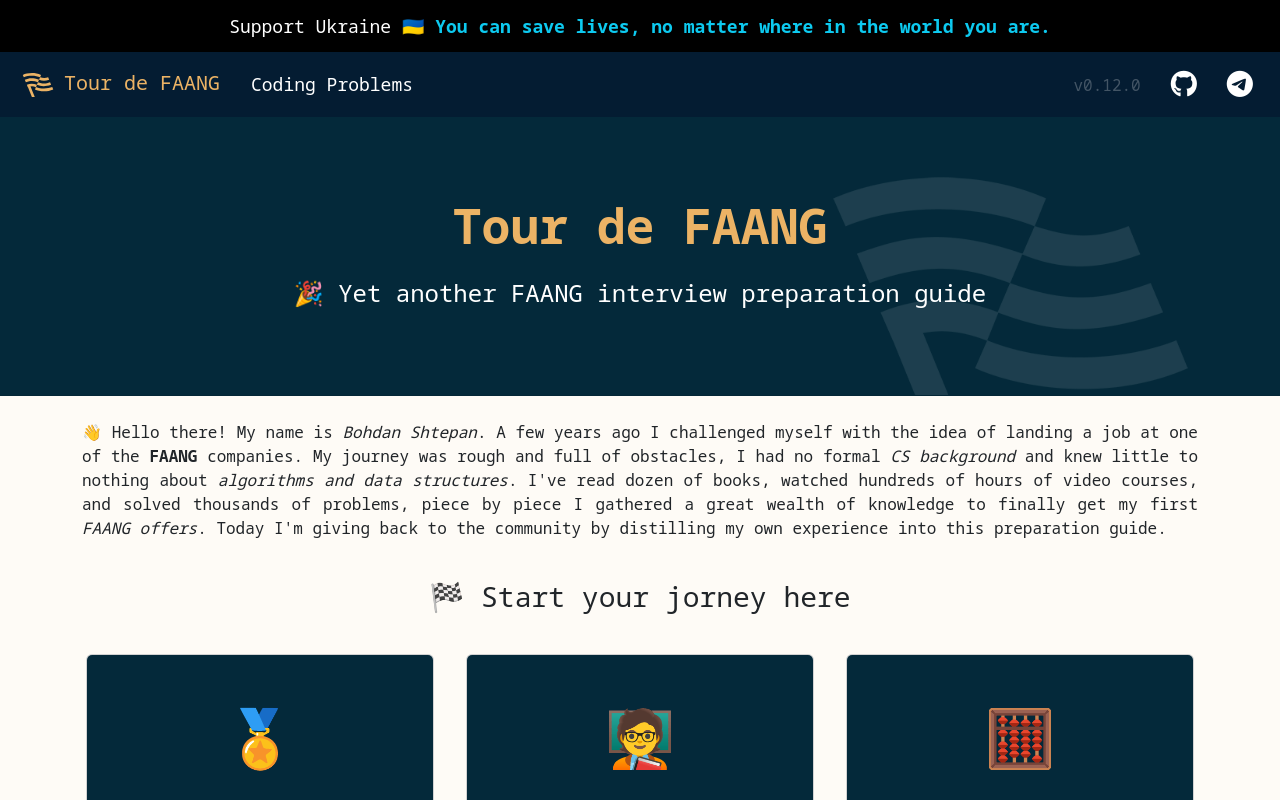
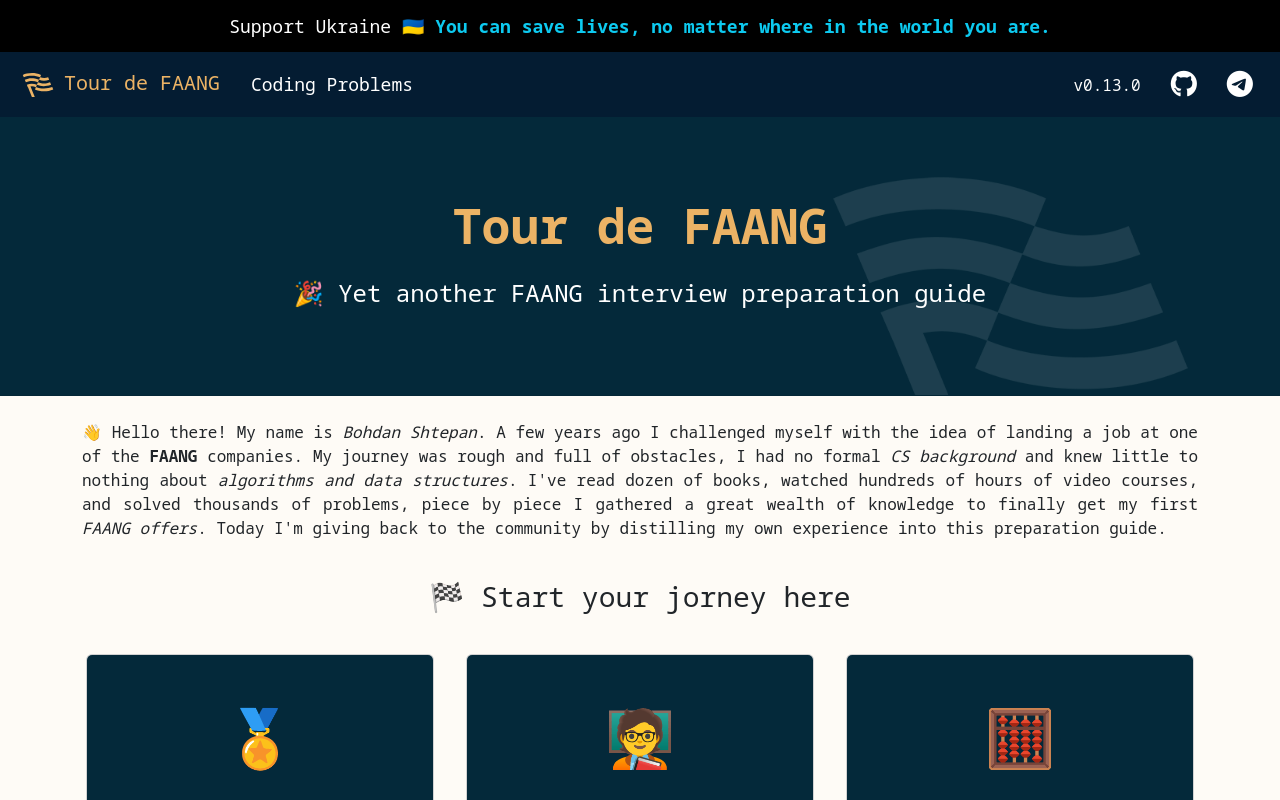
Before and after one commit to Tour-de-FAANG/website, a React (Vite) app: page /#/ in a window 1280 px wide. Shown: the top 800 px of the page. Built offline with nearby package versions, Linux system fonts and the light colour scheme.

Commit message:
feat(Header): adjust social icon buttons cell size; add text-white class to the project version lable.

```diff
--- a/package.json
+++ b/package.json
@@ -1,6 +1,6 @@
 {
   "name": "tour-de-faang",
-  "version": "0.12.0",
+  "version": "0.13.0",
   "description": "🎉 Yet another FAANG interview preparation guide.",
   "source": "src/index.html",
   "browserslist": "> 0.5%, last 2 versions, not dead",
--- a/src/components/Header/index.tsx
+++ b/src/components/Header/index.tsx
@@ -35,16 +35,16 @@
                         <hr className='d-lg-none text-white-50' />
 
                         <ul className='navbar-nav justify-content-end flex-row flex-grow-1'>
-                            <li className='nav-item col-4 col-lg-auto'>
-                                <a className='nav-link disabled fs-6 nav-link-version' href='#'>v{packageJson.version}</a>
+                            <li className='nav-item col col-lg-auto'>
+                                <a className='nav-link disabled fs-6 nav-link-version text-white d-inline-block' href='#'>v{packageJson.version}</a>
                             </li>
-                            <li className='nav-item col-2 col-lg-auto'>
+                            <li className='nav-item col-auto'>
                                 <a className='nav-link py-2 px-0 px-lg-2' href={PROJECT_GITHUB_LINK} rel='noopener'>
                                     <i className='fa-brands fa-github fa-xl'></i>
                                 </a>
                             </li>
 
-                            <li className='nav-item col-2 col-lg-auto'>
+                            <li className='nav-item col-auto'>
                                 <a className='nav-link py-2 px-0 px-lg-2' href={PROJECT_TELEGRAM_LINK} rel='noopener'>
                                     <i className='fa-brands fa-telegram fa-xl'></i>
                                 </a>
```
Also changed, not shown: 1 other file (tests, documents, lock files or other folders).
